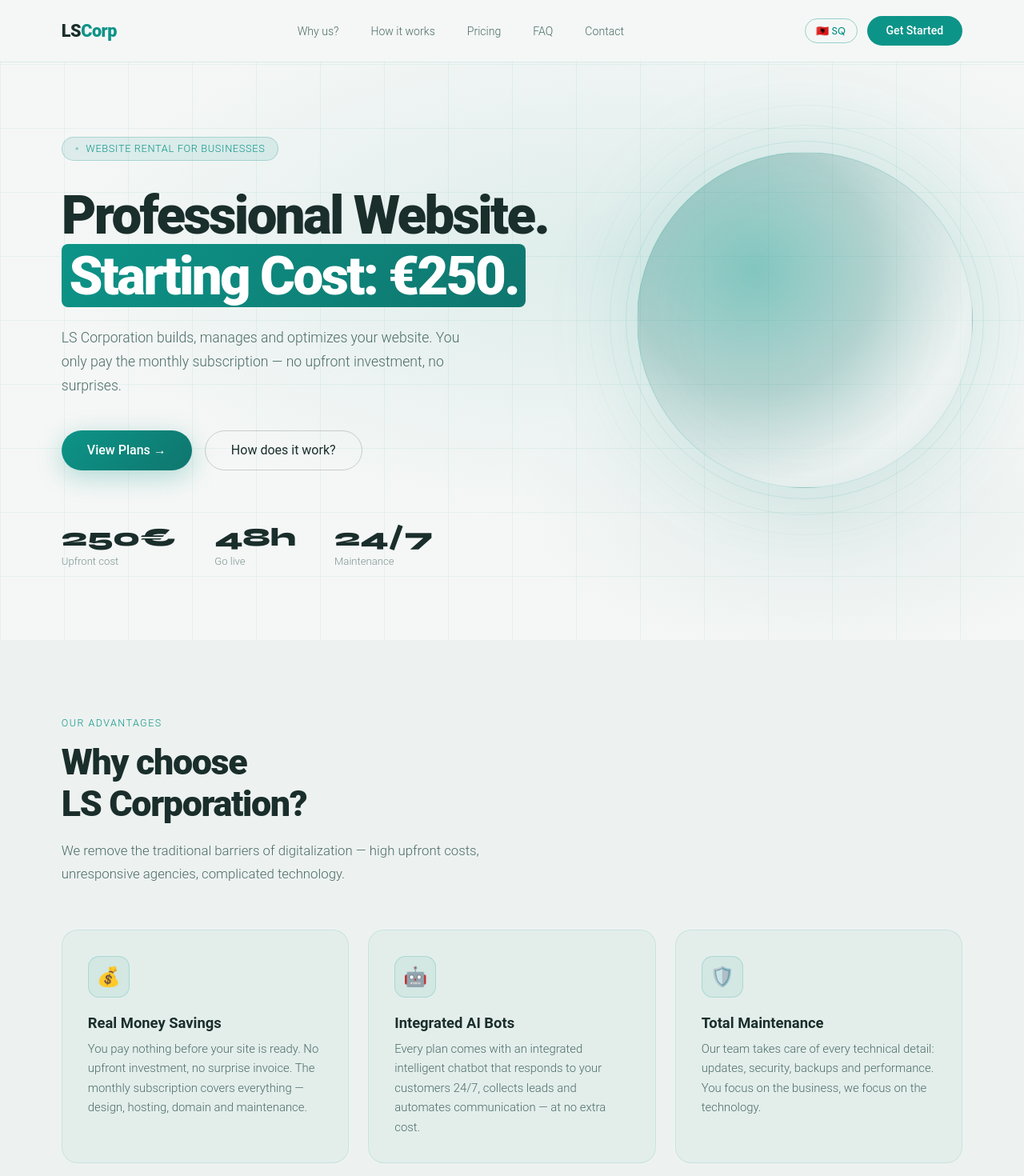
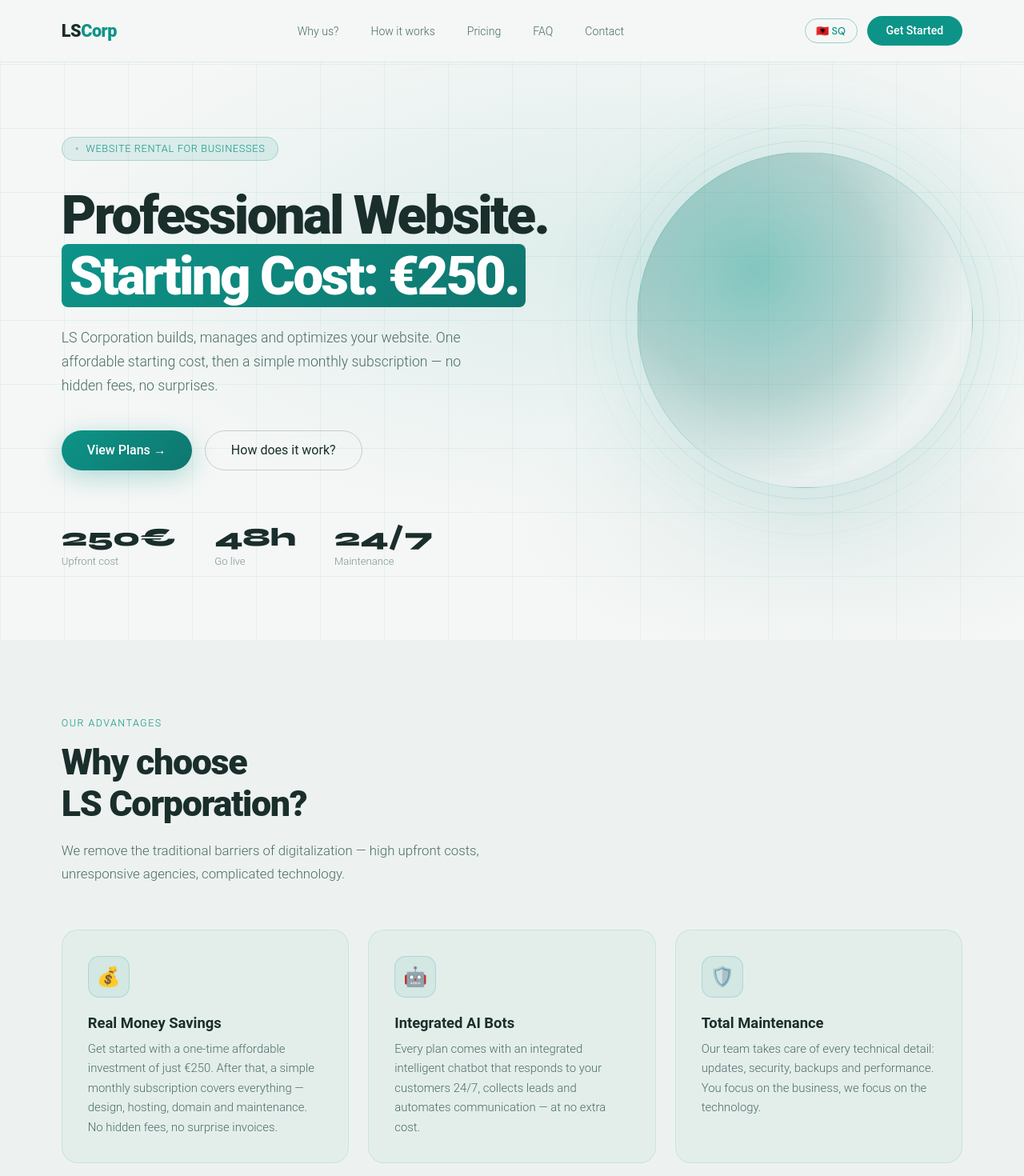
Before and after one commit to suadpllana/ls-corporation, a React (Vite) app: page / in a window 1280 px wide. Shown: the top 1470 px of the page at 80% size. Built offline with nearby package versions, Linux system fonts and the light colour scheme; no server answers.

Commit message:
text changes

```diff
--- a/src/i18n.jsx
+++ b/src/i18n.jsx
@@ -8,7 +8,7 @@ const T = {
       badge: 'Website Rental for Businesses',
       h1a: 'Professional Website.',
       h1b: 'Starting Cost: €250.',
-      sub: 'LS Corporation builds, manages and optimizes your website. You only pay the monthly subscription — no upfront investment, no surprises.',
+      sub: 'LS Corporation builds, manages and optimizes your website. One affordable starting cost, then a simple monthly subscription — no hidden fees, no surprises.',
       btn1: 'View Plans →',
       btn2: 'How does it work?',
       s1: 'Upfront cost', s2: 'Go live', s3: 'Maintenance',
@@ -18,7 +18,7 @@ const T = {
       title: <>Why choose<br />LS Corporation?</>,
       sub: 'We remove the traditional barriers of digitalization — high upfront costs, unresponsive agencies, complicated technology.',
       c1h: 'Real Money Savings',
-      c1p: 'You pay nothing before your site is ready. No upfront investment, no surprise invoice. The monthly subscription covers everything — design, hosting, domain and maintenance.',
+      c1p: 'Get started with a one-time affordable investment of just €250. After that, a simple monthly subscription covers everything — design, hosting, domain and maintenance. No hidden fees, no surprise invoices.',
       c2h: 'Integrated AI Bots',
       c2p: 'Every plan comes with an integrated intelligent chatbot that responds to your customers 24/7, collects leads and automates communication — at no extra cost.',
       c3h: 'Total Maintenance',
@@ -80,7 +80,7 @@ const T = {
       badge: 'Website Rental për Biznese Shqiptare',
       h1a: 'Website Profesional.',
       h1b: 'Kosto Fillestare: 250€.',
-      sub: 'LS Corporation ndërton, menaxhon dhe optimizon faqen tuaj web. Ju paguani vetëm abonimin mujor — pa investim fillestar, pa surpriza.',
+      sub: 'LS Corporation ndërton, menaxhon dhe optimizon faqen tuaj web. Një kosto fillestare e përballueshme, pastaj një abonim i thjeshtë mujor — pa tarifa të fshehura, pa surpriza.',
       btn1: 'Shiko Pakot →',
       btn2: 'Si funksionon?',
       s1: 'Kosto fillestare', s2: 'Dil online', s3: 'Mirëmbajtje',
@@ -90,7 +90,7 @@ const T = {
       title: <>Pse të zgjedhësh<br />LS Corporation?</>,
       sub: 'Ne heqim barrierat tradicionale të dixhitalizimit — kosto të larta fillestare, agjenci jo-responsive, teknologji të komplikuar.',
       c1h: 'Kursim Real Parash',
-      c1p: 'Nuk paguan asgjë para se faqja juaj të jetë gati. Pa investim fillestar, pa faturë surprizë. Abonimi mujor mbulon gjithçka — dizajn, hosting, domain dhe mirëmbajtje.',
+      c1p: 'Filloni me një investim të vetëm të përballueshëm prej vetëm 250€. Pas kësaj, një abonim i thjeshtë mujor mbulon gjithçka — dizajn, hosting, domain dhe mirëmbajtje. Pa tarifa të fshehura, pa fatura surprizë.',
       c2h: 'AI Bots të Integruar',
       c2p: 'Çdo paketë vjen me chatbot inteligjent të integruar që i përgjigjet klientëve tuaj 24/7, mbledh lead-e dhe automatison komunikimin — pa kosto shtesë.',
       c3h: 'Mirëmbajtje Totale',
```
